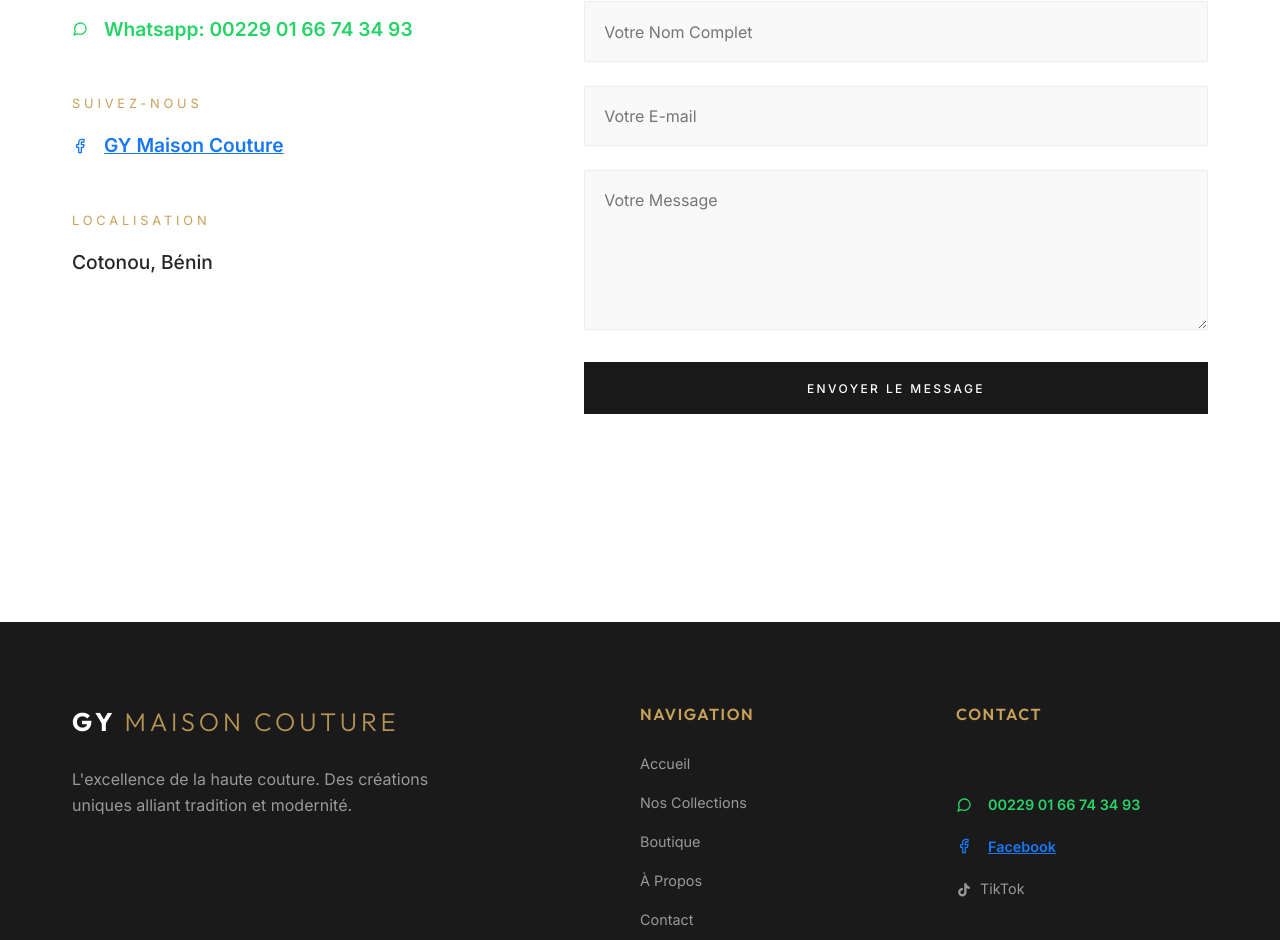
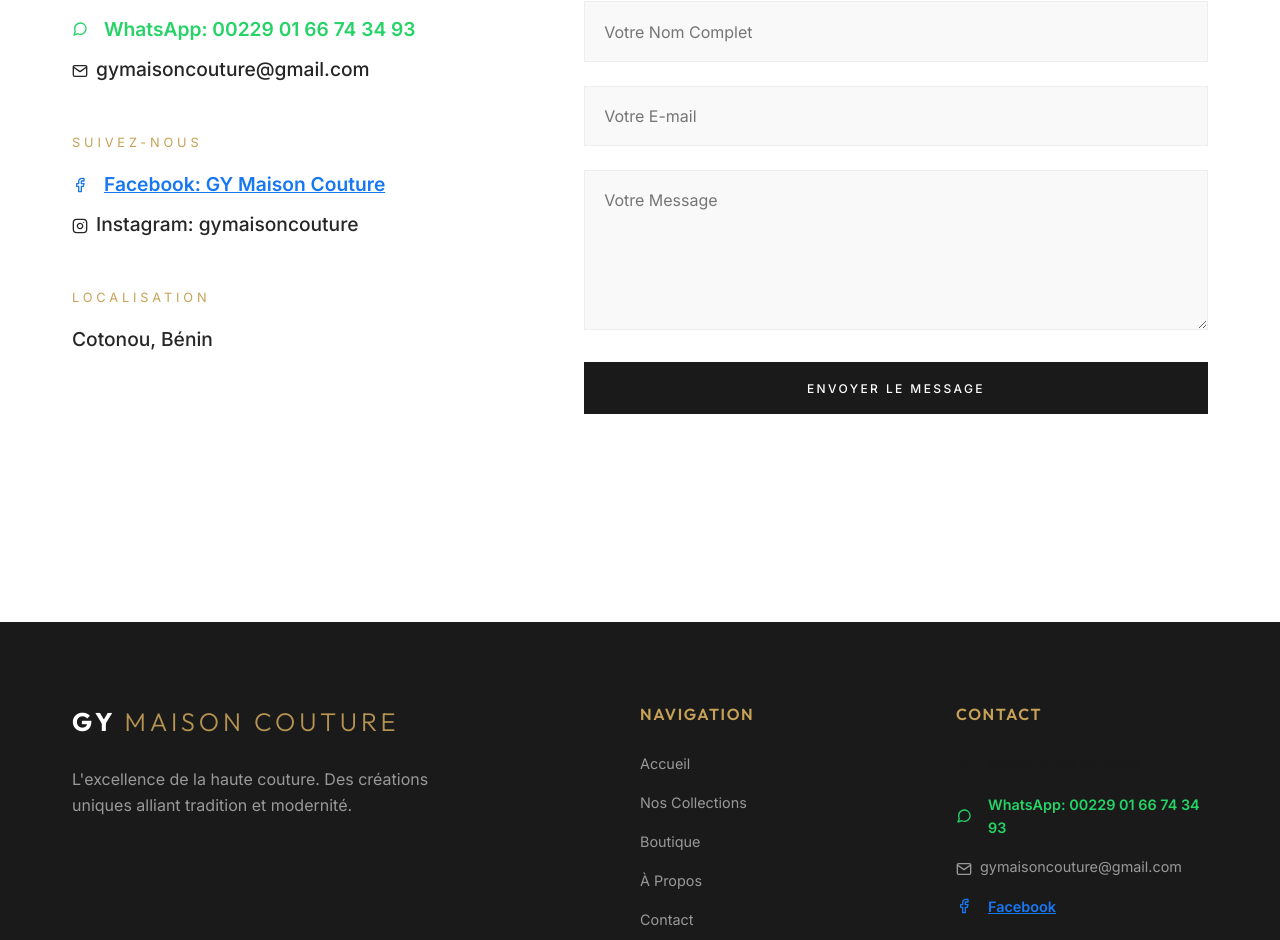
Before and after one commit to ITAINNOVATE/GY-MC, a React (Vite) app: page /contact in a window 1280 px wide. Shown: the part 614-1554 px from the top of the page. Built offline with nearby package versions, Linux system fonts and the light colour scheme; no server answers; the database is empty.

Commit message:
docs: add instagram and email contact information

```diff
--- a/src/components/Footer.tsx
+++ b/src/components/Footer.tsx
@@ -35,13 +35,25 @@
             <li>
               <a href="https://wa.me/2290166743493" target="_blank" rel="noopener noreferrer" className="wa-link">
                 <svg className="social-icon" viewBox="0 0 24 24" fill="none" stroke="currentColor" strokeWidth="2" strokeLinecap="round" strokeLinejoin="round"><path d="M21 11.5a8.38 8.38 0 0 1-.9 3.8 8.5 8.5 0 0 1-7.6 4.7 8.38 8.38 0 0 1-3.8-.9L3 21l1.9-5.7a8.38 8.38 0 0 1-.9-3.8 8.5 8.5 0 0 1 4.7-7.6 8.38 8.38 0 0 1 3.8-.9h.5a8.48 8.48 0 0 1 8 8v.5z"></path></svg>
-                00229 01 66 74 34 93
+                WhatsApp: 00229 01 66 74 34 93
+              </a>
+            </li>
+            <li>
+              <a href="mailto:gymaisoncouture@gmail.com" className="email-link">
+                <svg className="social-icon" viewBox="0 0 24 24" fill="none" stroke="currentColor" strokeWidth="2" strokeLinecap="round" strokeLinejoin="round"><path d="M4 4h16c1.1 0 2 .9 2 2v12c0 1.1-.9 2-2 2H4c-1.1 0-2-.9-2-2V6c0-1.1.9-2 2-2z"></path><polyline points="22,6 12,13 2,6"></polyline></svg>
+                gymaisoncouture@gmail.com
               </a>
             </li>
             <li>
               <a href="https://web.facebook.com/profile.php?id=61572042684627" target="_blank" rel="noopener noreferrer" className="fb-link">
                 <svg className="social-icon" viewBox="0 0 24 24" fill="none" stroke="currentColor" strokeWidth="2" strokeLinecap="round" strokeLinejoin="round"><path d="M18 2h-3a5 5 0 0 0-5 5v3H7v4h3v8h4v-8h3l1-4h-4V7a1 1 0 0 1 1-1h3z"></path></svg>
                 Facebook
+              </a>
+            </li>
+            <li>
+              <a href="https://www.instagram.com/gymaisoncouture/" target="_blank" rel="noopener noreferrer" className="ig-link">
+                <svg className="social-icon" viewBox="0 0 24 24" fill="none" stroke="currentColor" strokeWidth="2" strokeLinecap="round" strokeLinejoin="round"><rect x="2" y="2" width="20" height="20" rx="5" ry="5"></rect><path d="M16 11.37A4 4 0 1 1 12.63 8 4 4 0 0 1 16 11.37z"></path><line x1="17.5" y1="6.5" x2="17.51" y2="6.5"></line></svg>
+                Instagram
               </a>
             </li>
             <li>
--- a/src/pages/Contact.tsx
+++ b/src/pages/Contact.tsx
@@ -29,7 +29,13 @@
               <p>
                 <a href="https://wa.me/2290166743493" target="_blank" rel="noopener noreferrer" className="wa-link">
                   <svg className="social-icon" viewBox="0 0 24 24" fill="none" stroke="currentColor" strokeWidth="2" strokeLinecap="round" strokeLinejoin="round"><path d="M21 11.5a8.38 8.38 0 0 1-.9 3.8 8.5 8.5 0 0 1-7.6 4.7 8.38 8.38 0 0 1-3.8-.9L3 21l1.9-5.7a8.38 8.38 0 0 1-.9-3.8 8.5 8.5 0 0 1 4.7-7.6 8.38 8.38 0 0 1 3.8-.9h.5a8.48 8.48 0 0 1 8 8v.5z"></path></svg>
-                  Whatsapp: 00229 01 66 74 34 93
+                  WhatsApp: 00229 01 66 74 34 93
+                </a>
+              </p>
+              <p>
+                <a href="mailto:gymaisoncouture@gmail.com" className="email-link">
+                  <svg className="social-icon" viewBox="0 0 24 24" fill="none" stroke="currentColor" strokeWidth="2" strokeLinecap="round" strokeLinejoin="round"><path d="M4 4h16c1.1 0 2 .9 2 2v12c0 1.1-.9 2-2 2H4c-1.1 0-2-.9-2-2V6c0-1.1.9-2 2-2z"></path><polyline points="22,6 12,13 2,6"></polyline></svg>
+                  gymaisoncouture@gmail.com
                 </a>
               </p>
             </div>
@@ -39,7 +45,13 @@
               <p>
                 <a href="https://web.facebook.com/profile.php?id=61572042684627" target="_blank" rel="noopener noreferrer" className="fb-link">
                   <svg className="social-icon" viewBox="0 0 24 24" fill="none" stroke="currentColor" strokeWidth="2" strokeLinecap="round" strokeLinejoin="round"><path d="M18 2h-3a5 5 0 0 0-5 5v3H7v4h3v8h4v-8h3l1-4h-4V7a1 1 0 0 1 1-1h3z"></path></svg>
-                  GY Maison Couture
+                  Facebook: GY Maison Couture
+                </a>
+              </p>
+              <p>
+                <a href="https://www.instagram.com/gymaisoncouture/" target="_blank" rel="noopener noreferrer" className="ig-link">
+                  <svg className="social-icon" viewBox="0 0 24 24" fill="none" stroke="currentColor" strokeWidth="2" strokeLinecap="round" strokeLinejoin="round"><rect x="2" y="2" width="20" height="20" rx="5" ry="5"></rect><path d="M16 11.37A4 4 0 1 1 12.63 8 4 4 0 0 1 16 11.37z"></path><line x1="17.5" y1="6.5" x2="17.51" y2="6.5"></line></svg>
+                  Instagram: gymaisoncouture
                 </a>
               </p>
             </div>
```
